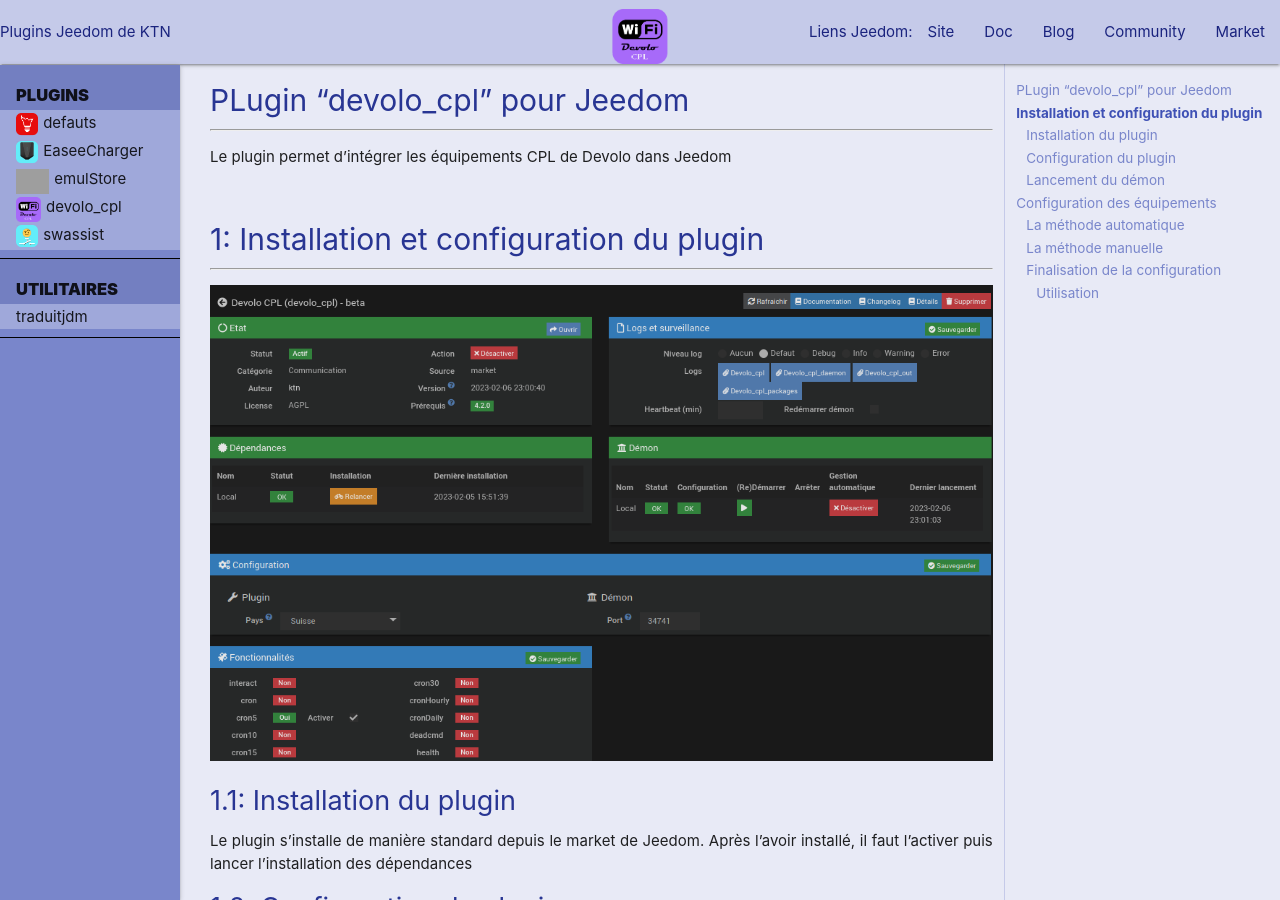
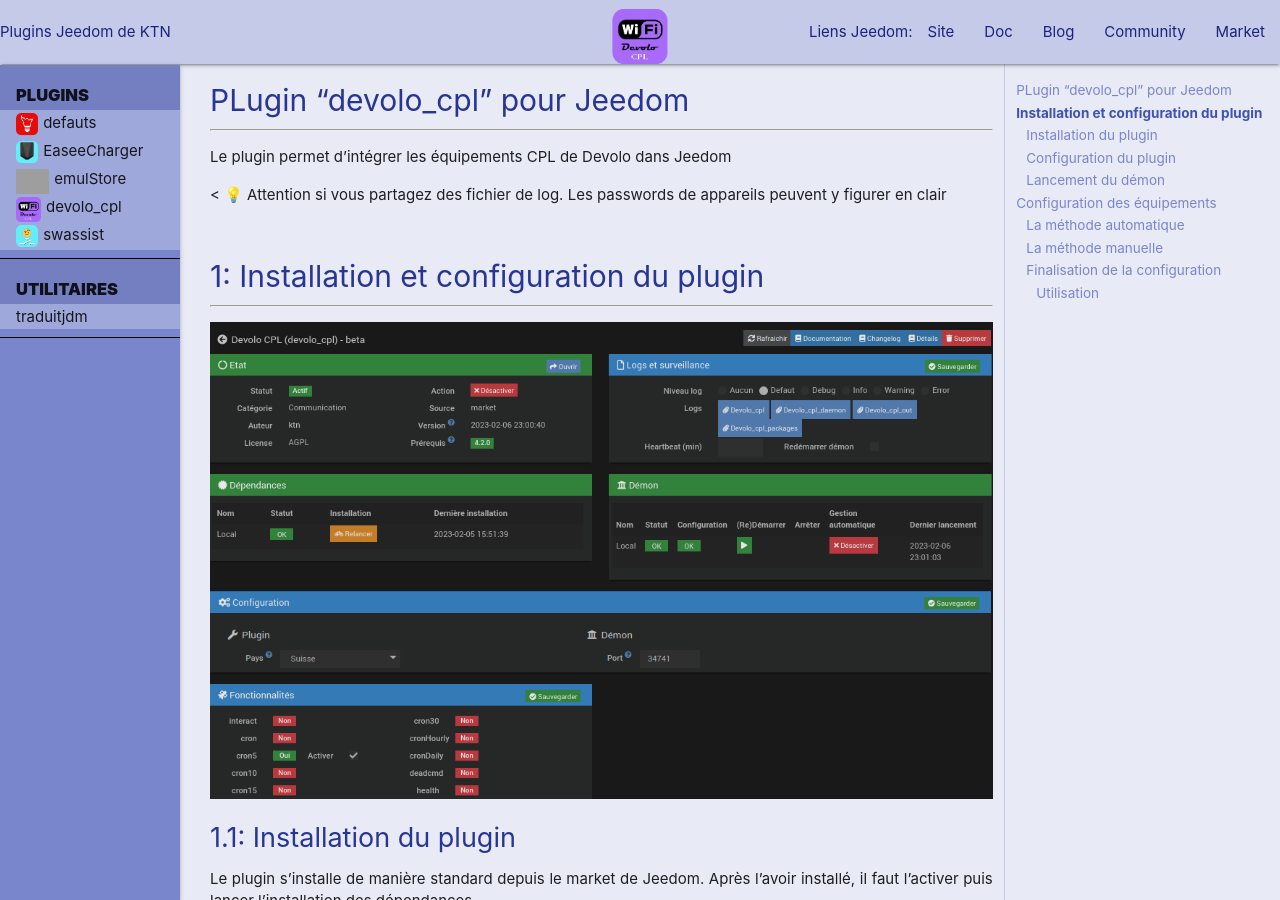
Before and after one commit to ktn001/ktn001.github.io, a Jekyll site: the page built from fr_FR/devolo_cpl/index.md, in a window 1280 px wide and 900 px high. Built offline with Jekyll 4.4.1, drawn with Linux system fonts in a browser that asks for light colours; emoji names are drawn with the system emoji font; grey boxes are pictures that could not be loaded.

Commit message:
password daans les log de devolo_cpl

```diff
--- a/fr_FR/devolo_cpl/index.md
+++ b/fr_FR/devolo_cpl/index.md
@@ -6,6 +6,8 @@
 # PLugin "devolo_cpl" pour Jeedom
 
 Le plugin permet d'intégrer les équipements CPL de Devolo dans Jeedom
+
+< :bulb: Attention si vous partagez des fichier de log. Les passwords de appareils peuvent y figurer en clair
 
 # Installation et configuration du plugin
 {: .num}
```
